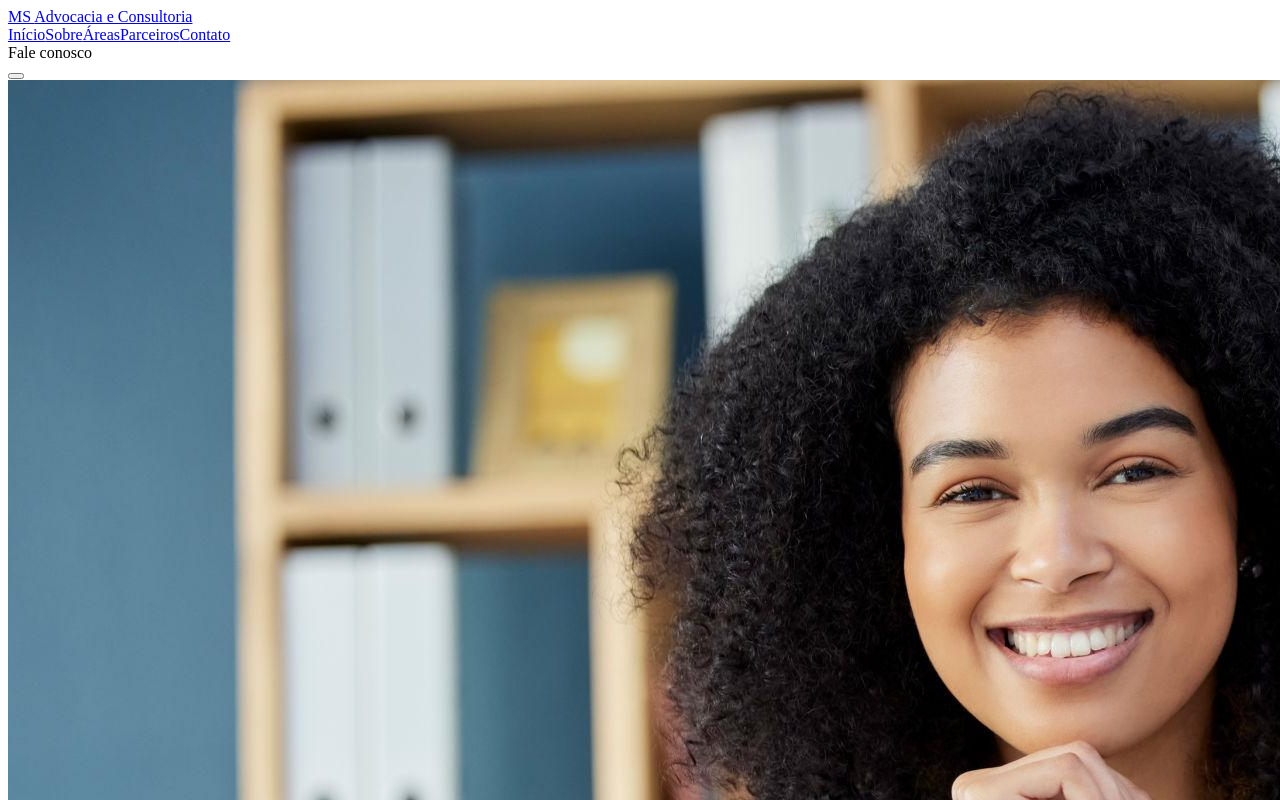
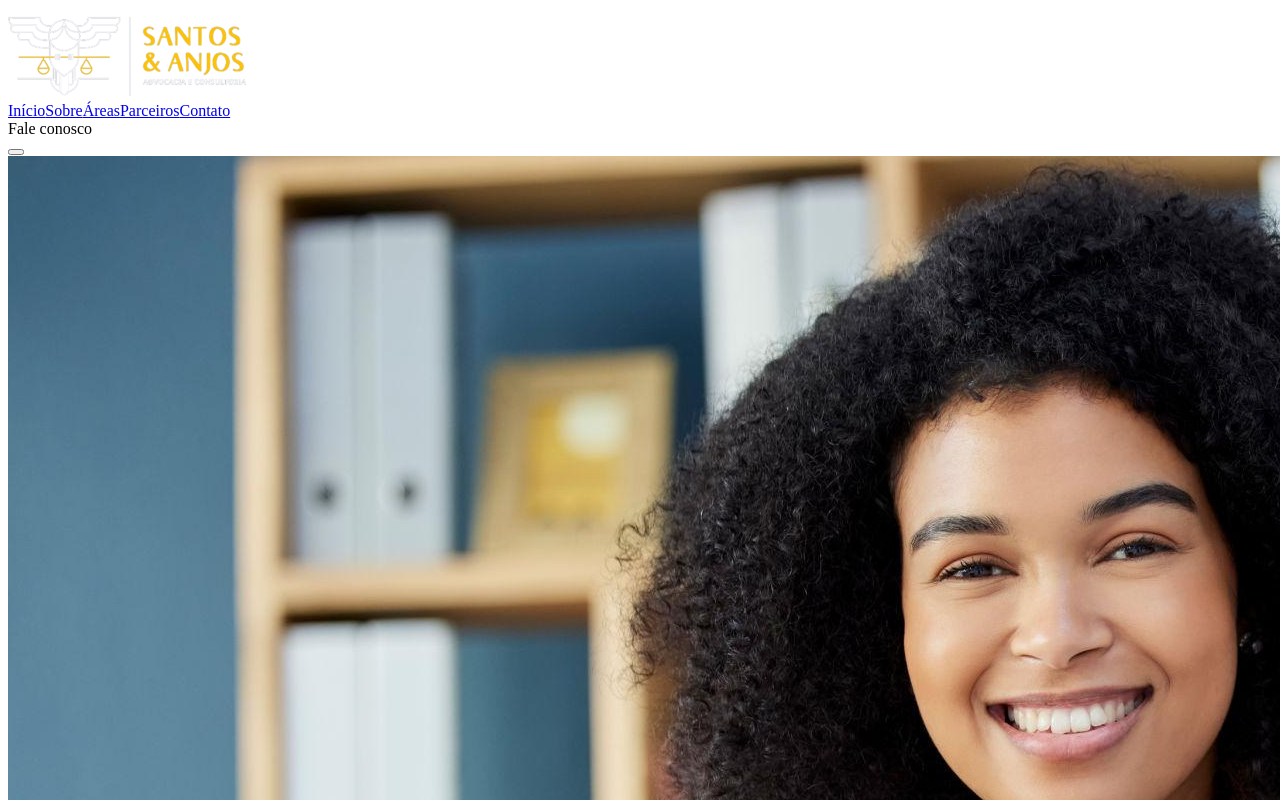
Before and after one commit to jefersonbrito/msadvocacia, a Vue app: page / in a window 1280 px wide. Shown: the top 800 px of the page. Built offline with nearby package versions, Linux system fonts and the light colour scheme; the HTML template or start-up script is replaced by a standard one.

Commit message:
Ajustes do header

```diff
--- a/src/components/AppHeader.vue
+++ b/src/components/AppHeader.vue
@@ -38,15 +38,14 @@ onUnmounted(() => {
     <div class="container-wide flex items-center justify-between px-6 py-5 md:px-10 lg:px-16">
       <RouterLink
         :to="{ name: 'home' }"
-        class="group flex flex-col"
+        class="group flex items-center"
         @click="closeMenu"
       >
-        <span class="font-serif text-xl tracking-wide text-brand-white transition-colors group-hover:text-brand-gold md:text-2xl">
-          MS
-        </span>
-        <span class="text-brand-muted hidden text-[10px] tracking-[0.2em] uppercase sm:block">
-          Advocacia e Consultoria
-        </span>
+        <img
+          src="/images/logos/logo.png"
+          alt="MS Advocacia e Consultoria"
+          class="h-8 transition-opacity group-hover:opacity-90 md:h-10"
+        />
       </RouterLink>
 
       <nav class="hidden items-center gap-10 lg:flex" aria-label="Principal">
```
